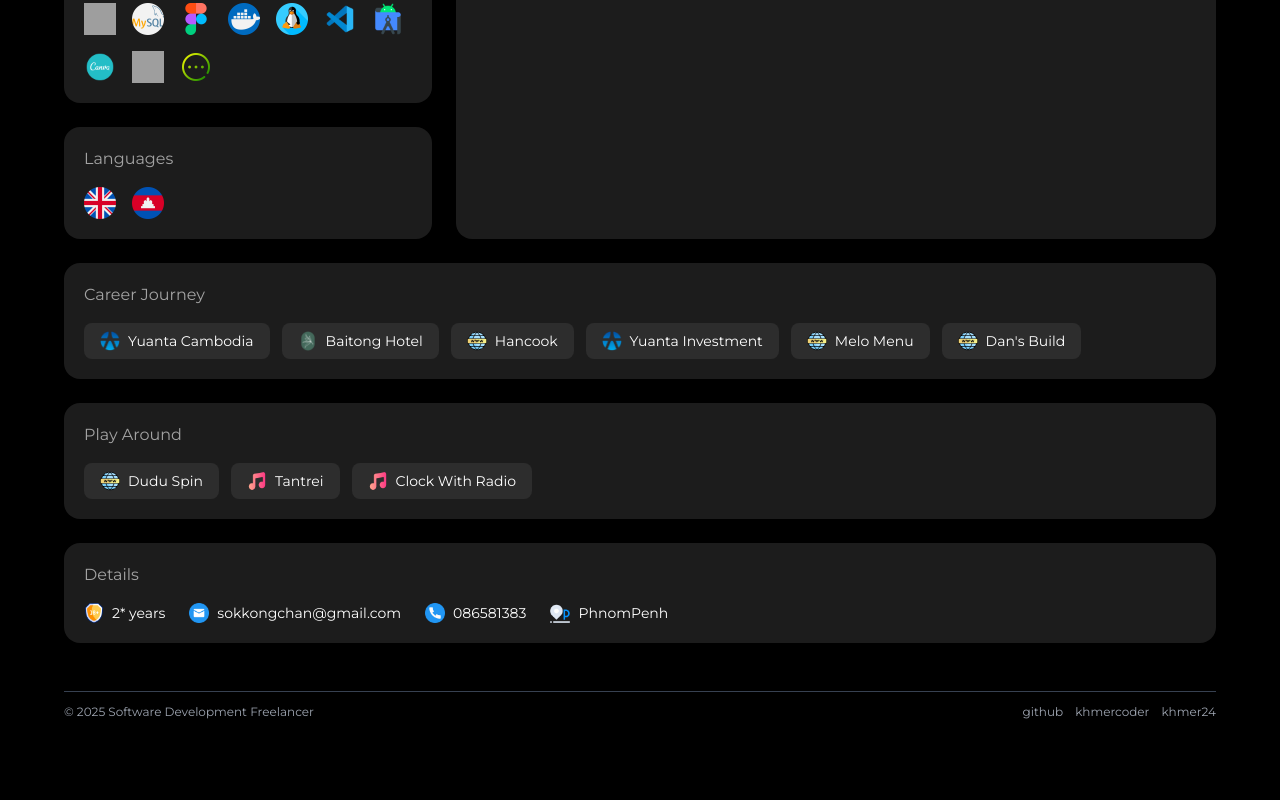
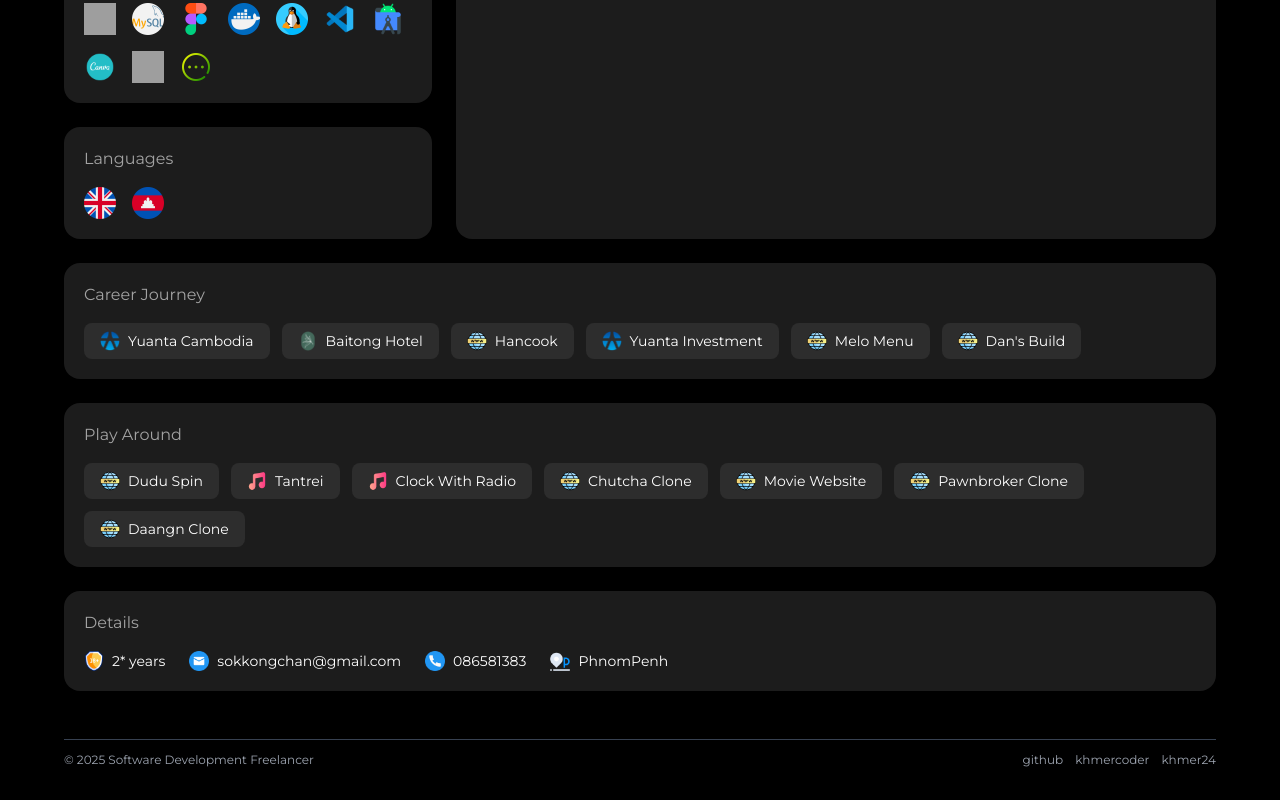
Before and after one commit to kong44/portfolio-dark, a React (Vite) app: page / in a window 1280 px wide. Shown: the part 1755-2555 px from the top of the page. Before the commit the page ends 2507 px from the top, so only its background shows below. Built offline with nearby package versions, Linux system fonts and the light colour scheme; grey boxes are pictures that could not be loaded.

Commit message:
add play around

```diff
--- a/constants.ts
+++ b/constants.ts
@@ -150,6 +150,10 @@ export const playArounds: Link[] = [
     { name: "Dudu Spin", url: "https://duduchoice.vercel.app", icon: www },
     { name: "Tantrei", url: "https://music-steaming.vercel.app", icon: music},
     { name: "Clock With Radio", url: "https://digital-clock-omega-dun.vercel.app", icon: music},
+    { name: "Chutcha Clone", url: "https://chutcha-clone.vercel.app", icon: www},
+    { name: "Movie Website", url: "https://moviesterkh.vercel.app", icon: www},
+    { name: "Pawnbroker Clone", url: "https://pawnbroker-site.vercel.app", icon: www},
+    { name: "Daangn Clone", url: "https://daangn-clone.vercel.app", icon: www},
 ];
 
 export const details: Detail[] = [
```
